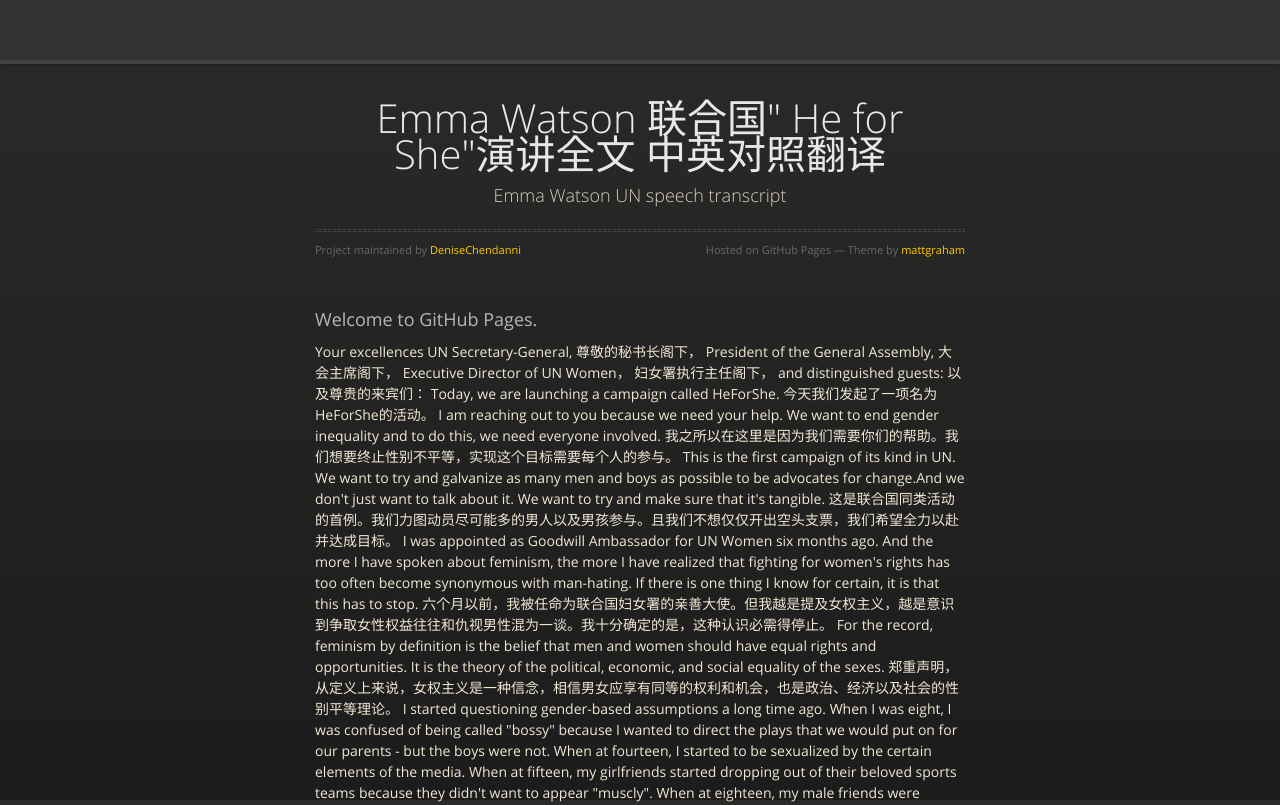
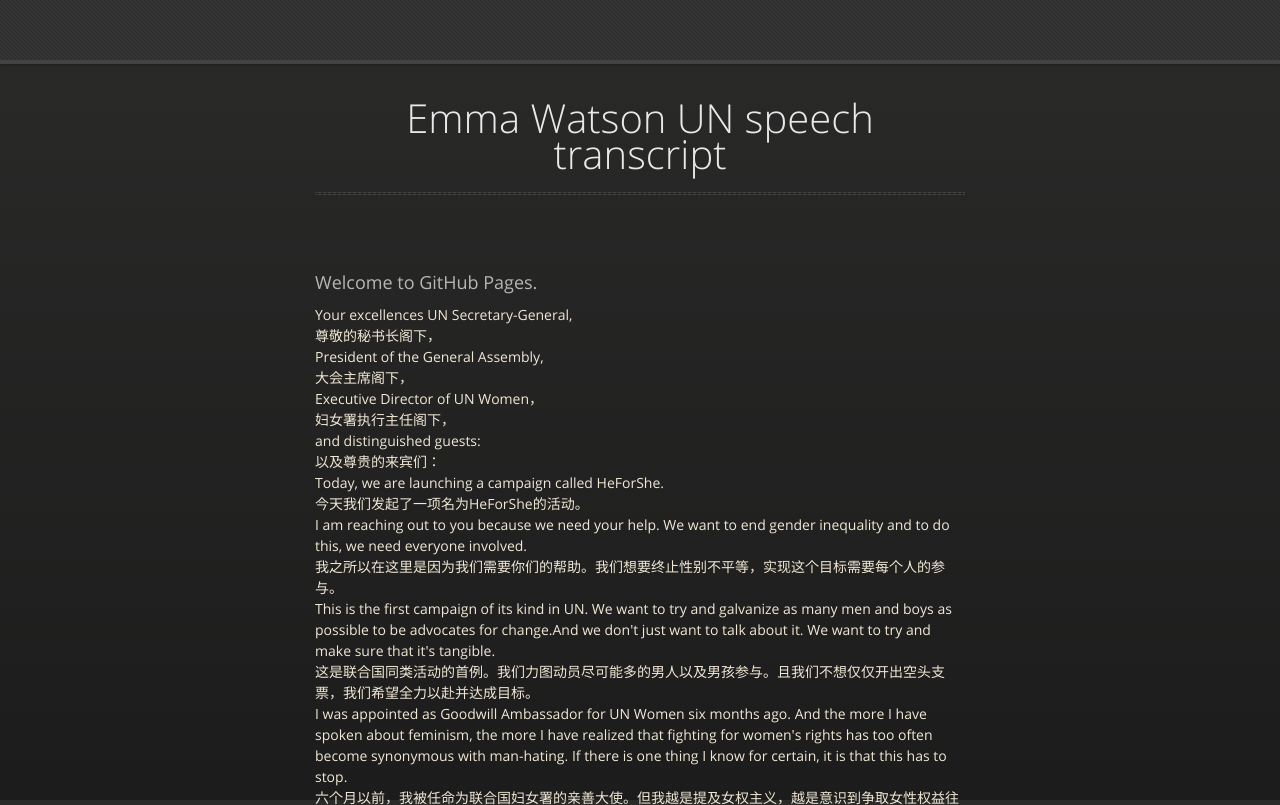
Before and after one commit to DeniseChendanni/denisechendanni.github.com, a plain HTML site: page emma.html in a window 1280 px wide. Shown: the top 805 px of the page. Drawn offline with nearby package versions, Linux system fonts and the light colour scheme.

Commit message:
Update emma.html

```diff
--- a/emma.html
+++ b/emma.html
@@ -26,11 +26,11 @@
 
       <section>
         <div id="title">
-          <h1>Emma Watson 联合国" He for She"演讲全文 中英对照翻译</h1>
-          <p>Emma Watson UN speech transcript</p>
+          <h1>Emma Watson UN speech transcript</h1>
+          <p></p>
           <hr>
-          <span class="credits left">Project maintained by <a href="https://github.com/DeniseChendanni">DeniseChendanni</a></span>
-          <span class="credits right">Hosted on GitHub Pages &mdash; Theme by <a href="https://twitter.com/michigangraham">mattgraham</a></span>
+
+
         </div>
 
         <h3>
@@ -38,98 +38,98 @@
 
 <p>
 Your excellences UN Secretary-General,
-
+<br>
 尊敬的秘书长阁下，
-
+<br>
 President of the General Assembly,
-
+<br>
 大会主席阁下，
-
+<br>
 Executive Director of UN Women，
-
+<br>
 妇女署执行主任阁下，
-
+<br>
 and distinguished guests:
-
+<br>
 以及尊贵的来宾们：
-
+<br>
 Today, we are launching a campaign called HeForShe.
-
+<br>
 今天我们发起了一项名为HeForShe的活动。
-
+<br>
 I am reaching out to you because we need your help. We want to end gender inequality and to do this, we need everyone involved.
-
+<br>
 我之所以在这里是因为我们需要你们的帮助。我们想要终止性别不平等，实现这个目标需要每个人的参与。
-
+<br>
 This is the first campaign of its kind in UN. We want to try and galvanize as many men and boys as possible to be advocates for change.And we don't just want to talk about it. We want to try and make sure that it's tangible.
-
+<br>
 这是联合国同类活动的首例。我们力图动员尽可能多的男人以及男孩参与。且我们不想仅仅开出空头支票，我们希望全力以赴并达成目标。
-
+<br>
 I was appointed as Goodwill Ambassador for UN Women six months ago. And the more I have spoken about feminism, the more I have realized that fighting for women's rights has too often become synonymous with man-hating. If there is one thing I know for certain, it is that this has to stop.
-
+<br>
 六个月以前，我被任命为联合国妇女署的亲善大使。但我越是提及女权主义，越是意识到争取女性权益往往和仇视男性混为一谈。我十分确定的是，这种认识必需得停止。
-
+<br>
 For the record, feminism by definition is the belief that men and women should have equal rights and opportunities. It is the theory of the political, economic, and social equality of the sexes.
-
+<br>
 郑重声明，从定义上来说，女权主义是一种信念，相信男女应享有同等的权利和机会，也是政治、经济以及社会的性别平等理论。
-
+<br>
 I started questioning gender-based assumptions a long time ago.
 When I was eight, I was confused of being called "bossy" because I wanted to direct the plays that we would put on for our parents - but the boys were not.
 When at fourteen, I started to be sexualized by the certain elements of the media.
 When at fifteen, my girlfriends started dropping out of their beloved sports teams because they didn't want to appear "muscly".
 When at eighteen, my male friends were unable to express their feelings.
-
+<br>
 很久以前，我开始质疑种种基于性别的预设。当我八岁时，我很困惑被斥为“专横”，只因我想编排献给家长们的演出——但男孩不会受到相同的指责。当我十四岁时，我开始被某些媒体塑造成性感的形象。当我十五岁时，我的女性朋友开始纷纷退出她们心爱的运动队，因为她们不想看起来肌肉发达。当我十八岁时，我的男性朋友无法自如地表达他们的情感。
-
+<br>
 I decided that I was a feminist, and it seemed uncomplicated to me. But my recent research has shown me that "feminism" has become an unpopular word. Women are choosing not to identify as feminists. Apparently, I am among the ranks of women whose expressions are seen as too strong, too aggressive, isolating and anti-men, unattractive, even. Why has the word become such an uncomfortable one?
-
+<br>
 那时我决定成为一个女权主义者，并且这对我来说是件简单明了的事。但我最近的研究表明，女权主义成为了一个不受欢迎的词汇。女性不愿意被认为是女权主义者。显然，我被列为措辞强硬、太过激进、自我封闭、反对男性，甚至没有魅力的那类女性。为什么女权主义变成一个如此令人不舒服的词？
-
+<br>
 I am form Britain, and I think it is right that I am paid the same as my male counterparts. I think it is right that I should be able to make decisions about my own body. I think it is right that women being involved on my behalf in the policies and decisions that will affect my life. I think it is right that socially I am afforded the same respect as men. But sadly, I can say that there is no one country in the world where all women can expect to receive these rights. No country in the world can yet say that they have achieved gender equality. These rights, I considered to be human rights.
-
+<br>
 我来自英国， 我认为我应该获得与男性同行相等的工资待遇。我认为我有权支配我自己的身体。我认为女性应该代表我参与到能影响我生活的政策制定中。我认为在社会上，我应该与男性享有同等的尊重。但很遗憾的是，我能说世上没有一个国家能使女性拥有这些权利。这世上没有一个国家现在敢断言他们实现了性别平等。这些权利，我认为就是人权。
-
+<br>
 But I am one of the lucky ones. My life is a sheer privilege, because my parents didn't love me less, because I was born a daughter. My school did not limit me because I was a girl. My mentors didn't assume that I would go less far because I might give birth to a child one day. These influencers were the gender equality ambassadors that made who I am today. They may not know it, but they are the inadvertent feminists who are changing the world today. We need more of those. And if you still hate the word，it is not the word that is important. It's the idea and the ambition behind it. Because not all women have received the same rights that I have. In fact, statistically, very few have been.
-
+<br>
 但我是个幸运儿。我生活在优待中，因为我的父母不会因我生为女儿而少疼爱我。我的学校不会因为我是女孩而限制我。我的导师没有因我将来可能会生育而对我不予厚望。这些影响我的人就如推广性别平等的大使，他们使我成为了今天的我。他们可能不会知道，但他们是无意识的女权主义者，悄然改变着当今世界。我们需要更多这样的人。如果你仍讨厌女权主义这个词，那么词本身并不重要，重要的是这个词背后的理念和愿景。因为并非所有的女性都能享有和我同等的权利，实际上，从数据上看只有很少一部分女性拥有这样的权利。
-
+<br>
 In 1997, Hilary Clinton made a famous speech in Beijing about women's rights. Sadly, many of the things she wanted to change are still true today. But what stood out for me the most was that less than 30% of the audiences were male. How can we affect change in the world when only half of it is invited or feel welcome to participate in the conversation?
-
+<br>
 在1997年，希拉里克林顿在北京做了一个关于女性权利的著名演讲。遗憾的是，她想改变的很多事情在今天依旧如故。但我尤其留意到，当时只有少于30%的听众为男性。当世上只有一半人受到邀请，或被鼓励加入到谈话中，我们又如何奢望能改变这个世界？
-
+<br>
 Men, I would like to take this opportunity to extend your formal invitation！Gender equality is your issue too. Because to date, I have seen my father's role as a parent being valued less by society, despite my needing his presence as a child as much as my mother's. I've seen young men suffering from mental illness unable to ask for help for fear it would make them less of men, or less of a man.
-
+<br>
 男同胞们，我借此机会向你们发出正式邀请！性别平等也是你们的议题。因为时至今日，我见证到作为家长，父亲的角色被社会所轻视，尽管孩童时代我需要父母给予同等的关照。我见证到青年男性遭受着遭受着心理疾病的折磨而无法寻求帮助，因为害怕这样看起来不够男人。
-
+<br>
 In fact, in the UK, suicide is the biggest killer of men between 20-49, eclipsing road accidents, cancer and coronary heart disease. I've seen men made fragile and insecure by the distorted sense of what constitutes male success. Men don't have the benefits of equality either.
-
+<br>
 实际上，在英国，自杀已经成为20至49岁男性的最大死亡原因，超过交通事故、癌症和冠心病。我目睹了男性因为成功男人这种偏狭的观念，而变得脆弱和缺乏安全感。男性同样没有享受平等的利益。
-
+<br>
 We don't often talk about men being imprisoned by gender stereotypes. But I can see that they are. And when they are free, things will change for women as a natural consequence. If men don't have to be aggressive in order to be accepted, women won't feel compelled to be submissive. If men don't have to control, women won't have to be controlled. Both men and women should feel free to be sensitive. Both men and women should feel free to be strong.
-
+<br>
 我们不常谈到男性同样遭到性别刻板印象的禁锢。但我能察觉他们确实如此，并且当他们自由时，女性的状况也自然而然会改变。如果男性不必为了被认同而表现出攻击性，女性就不用逼迫自己表现得顺从。如果男性没必要掌控一切，女性也没必要被掌控。不管男性还是女性，都可以放任自己敏感感性的一面。不管男性还是女性，都能无所忌惮地坚强起来。
-
+<br>
 It is time that we all perceive gender on a spectrum instead of two sets of opposing ideals. If we stop defining each other by what we are not and start defining ourselves by who we are, we can all be freer. And this is what HeForShe is about. It's about freedom.
-
+<br>
 到了我们该用更大的视野看待性别，而不是两套对立的规范的时候了。如果我们能不再通过消减异性的特征来定义自己，而开始根据本真的自我来定义自己，我们都将更自由。并且这才是HeForShe的意义所在。这关乎自由。
-
+<br>
 I want men to take up this mantle. So their daughters, sisters and mothers can be free from prejudice, but also so that their sons have permission to be vulnerable and human too. We claim those parts of themselves they abandoned. And in doing so be a more true and complete version of themselves.
-
+<br>
 我希望男同胞们能肩负起这个责任。这样他们的女儿、姐妹和母亲才能从偏见中逃离，但同时他们的儿子也有权利释放自己脆弱和更人性化的一面。我们珍视他们所抛弃的那一部分自我。我们这样做是为了他们能保留更加真实和完整的自我。
-
+<br>
 You might be thinking who is this Harry Potter girl, and what is she doing speaking in the UN. And that's a really good question. I've been asking myself the same thing. All I know is that I care about this problem and I want to make it better. And having seen what I've seen and given the chance, I feel it is my responsibility to say something.
  你们可能会问，这个《哈利波特》里的女孩是干嘛的，她怎么会来联合国演讲。这真是个好问题，我一直在问自己相同的问题。我所知道的是，我关心这个问题并且想改善现状。既然我亲眼见到了这样的状况，也获得了机会，我自觉有责任说些什么。
-
+<br>
 Statesman Edmund Burke said, "All that is needed for the forces of evil to triumph is for good men and women to do nothing." In my nervousness for the speech, and in my moments of doubt, I've told myself firmly, "If not me, who? If not now, when?" If you have the similar doubts when opportunities are presented to you, I hope that those words will be helpful. Because the reality is that if we do nothing it will take 75 years or for me to be nearly a hundred before women can expect to be paid the same as men for the same work. 15.5 million girls would be married in the next 16 years as children. And at current rates, it won't be until 2086 before all rural African girls can have a secondary education.
 
-政治家埃蒙德伯克曾说，“邪恶压制正义只需要善良的男男女女坐视不管袖手旁观。”在我为演讲忐忑时，在我怀疑自己时，我坚定地对自己说，“如果不是我，何人？如果不是现在，何时？”当你面临同样的机会时，如果你有和我一样的疑问，我希望这些话能帮得上忙。因为事实是，如果我们无所作为，那要等上75年，或对我来说将近100年，才能期待女性和男性同工同薪。接下来的16年里，将有1550万女童被嫁为人妇。按照目前的状况，要到2086年，才能让所有的非洲偏远地区女童接受中等教育。
-
+<br>政治家埃蒙德伯克曾说，“邪恶压制正义只需要善良的男男女女坐视不管袖手旁观。”在我为演讲忐忑时，在我怀疑自己时，我坚定地对自己说，“如果不是我，何人？如果不是现在，何时？”当你面临同样的机会时，如果你有和我一样的疑问，我希望这些话能帮得上忙。因为事实是，如果我们无所作为，那要等上75年，或对我来说将近100年，才能期待女性和男性同工同薪。接下来的16年里，将有1550万女童被嫁为人妇。按照目前的状况，要到2086年，才能让所有的非洲偏远地区女童接受中等教育。
+<br>
 If you believe in equality, you might be one of those inadvertent feminists that I spoke of earlier. And for this, I applaud you.We are struggling for a uniting world. But the good news is that we have a uniting movement. It is called HeForShe. I am inviting you to step forward to be seen and to ask yourself, “if not me, who; if not now, when.”
-
+<br>
 如果你怀有平等的信念，那你就有可能是我之前提及的那些无心插柳的女权主义者。为此，我为你鼓掌。我们仍在为团结世界而努力，好消息是我们已经有了一个团结一致的运动，叫HeForShe。我诚邀你们，挺身而出，扪心自问，“如果不是我，何人？如果不是现在，何时？”
-
+<br>
 Thank you very very much!
-
+<br>
 非常非常感谢大家！
 
 </p>
```
